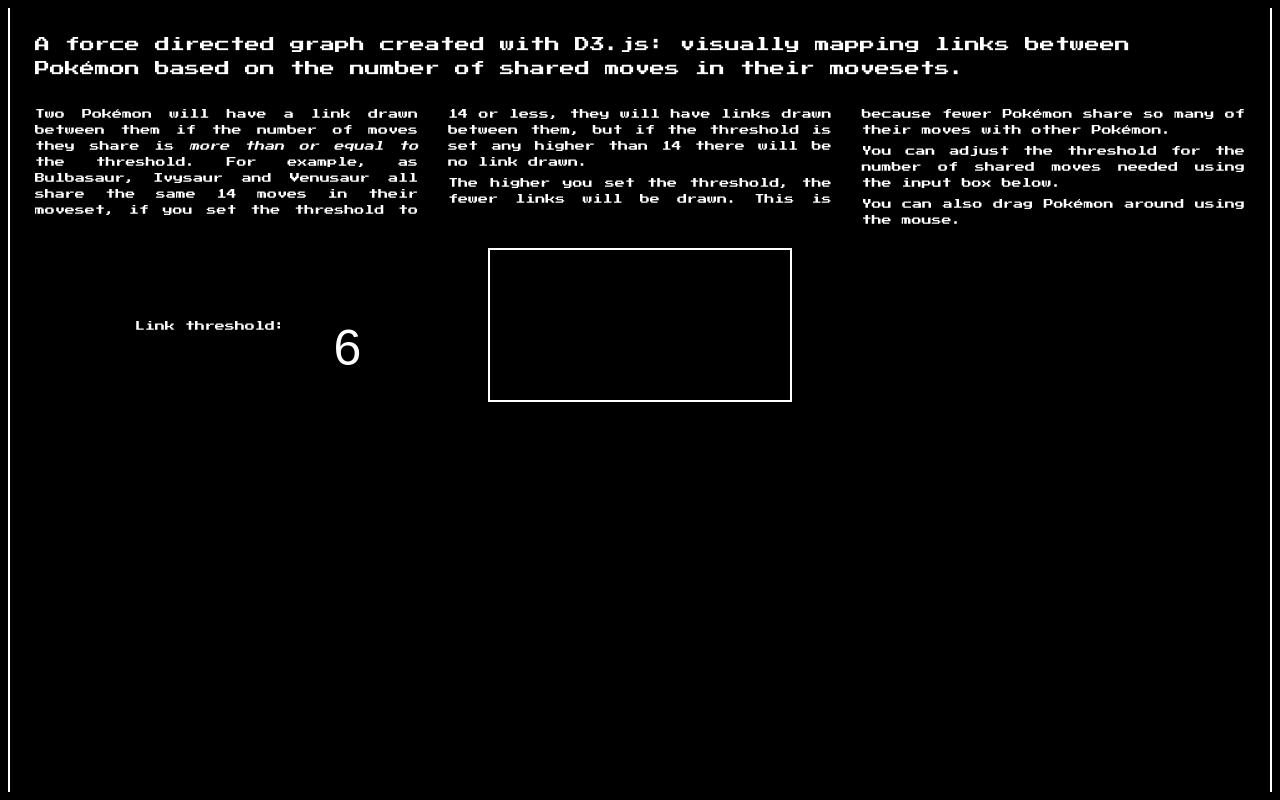
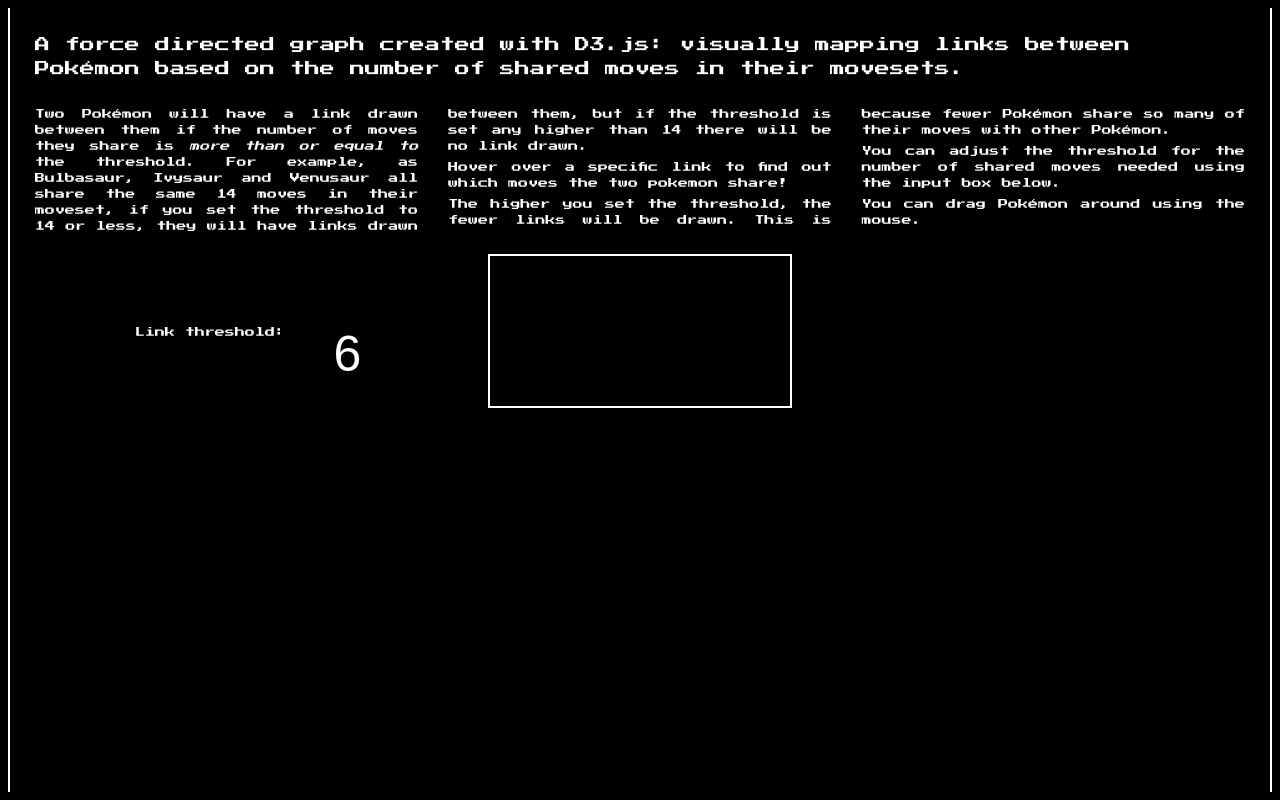
Before and after one commit to onlyskin/pokemon_vis, a plain HTML site: page public/index.html in a window 1280 px wide. Drawn offline with nearby package versions, Linux system fonts and the light colour scheme.

Commit message:
Add text about hovering to see moves

```diff
--- a/public/index.html
+++ b/public/index.html
@@ -12,9 +12,10 @@
 		<div id="title">A force directed graph created with D3.js: visually mapping links between Pokémon based on the number of shared moves in their movesets.</div>
 		<div id="about">
 			<p>Two Pokémon will have a link drawn between them if the number of moves they share is <em>more than or equal to</em> the threshold. For example, as Bulbasaur, Ivysaur and Venusaur all share the same 14 moves in their moveset, if you set the threshold to 14 or less, they will have links drawn between them, but if the threshold is set any higher than 14 there will be no link drawn.</p>
+			<p>Hover over a specific link to find out which moves the two pokemon share!</p>
 			<p>The higher you set the threshold, the fewer links will be drawn. This is because fewer Pokémon share so many of their moves with other Pokémon.</p>
 			<p>You can adjust the threshold for the number of shared moves needed using the input box below.<p>
-			<p>You can also drag Pokémon around using the mouse.</p>
+			<p>You can drag Pokémon around using the mouse.</p>
 		</div>
 		<div id="svg_container">
             <svg></svg>
--- a/public/static/css/styling.scss
+++ b/public/static/css/styling.scss
@@ -1,6 +1,6 @@
 p {
   margin: 0px;
-  margin-bottom: 5px;
+  margin-bottom: 10px;
   padding: 0px;
 }
 
@@ -35,6 +35,7 @@
 }
 
 #about {
+  font-size: 9px;
   column-count: 3;
   column-gap: 30px;
   text-align: justify;
```
